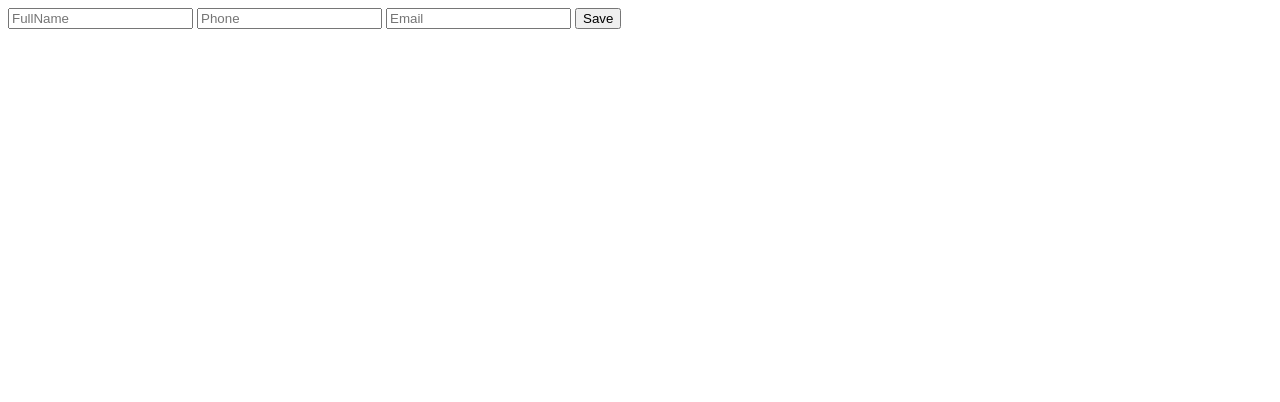
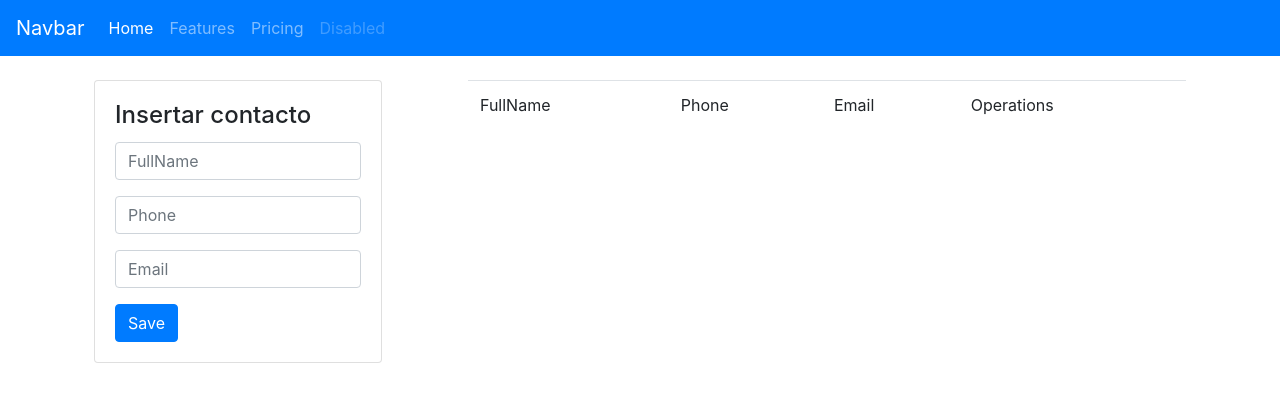
Before and after one commit to joseramirezq/pythoncrud, a Flask app: page / in a window 1280 px wide. Shown: the top 402 px of the page. Run offline with Flask 2, Linux system fonts and the light colour scheme; data that the repository does not hold is empty; some libraries are stand-ins or nearby versions.

Commit message:
Select de contactos

```diff
--- a/App.py
+++ b/App.py
@@ -1,19 +1,27 @@
-from flask import Flask, render_template, request
+from flask import Flask, render_template, request, redirect, url_for, flash
 from flask_mysqldb import MySQL
 
 app= Flask(__name__)
 
-
+#Mysqlconecction
 app.config['MYSQL_HOST']='localhost'
 app.config['MYSQL_USER']='root'
 app.config['MYSQL_PASSWORD']=''
 app.config['MYSQL_DB']='pythoncrud'
 mysql=MySQL(app)
 
+#inicializar una sesion
+app.secret_key = 'mysecretkey'
+
+
+
 
 @app.route('/')
 def Index():
-    return render_template('index.html')
+    cur = mysql.connection.cursor()
+    cur.execute('SELECT * FROM contacts')
+    data = cur.fetchall()
+    return render_template('index.html', contacts=data)
 
 @app.route('/add_contact', methods = ['POST'])
 def add_contac():
@@ -25,12 +33,13 @@ def add_contac():
        cur.execute('INSERT INTO contacts (fullname, phone, email) VALUES( %s, %s, %s)',
        (fullname, phone, email))
        mysql.connection.commit()
+       flash('Contacto añadido satisfactoriamente')
 
        print(fullname)
        print(phone)
        print(email)
 
-       return 'received'
+       return redirect(url_for('Index'))
 
 
 @app.route('/edit')
--- a/templates/index.html
+++ b/templates/index.html
@@ -1,9 +1,86 @@
-<form action="/add_contact" method="POST">
-    <input type="text" name="fullname" placeholder="FullName">
-    <input type="text" name="phone" placeholder="Phone">
-    <input type="text" name="email" placeholder="Email">
-   <button type="submit">
-       Save
-   </button>
+<!DOCTYPE html>
+<html lang="en">
 
-</form>
+<head>
+    <meta charset="UTF-8">
+    <meta name="viewport" content="width=device-width, initial-scale=1.0">
+    <meta http-equiv="X-UA-Compatible" content="ie=edge">
+    <link rel="stylesheet" href="https://stackpath.bootstrapcdn.com/bootstrap/4.2.1/css/bootstrap.min.css" integrity="sha384-GJzZqFGwb1QTTN6wy59ffF1BuGJpLSa9DkKMp0DgiMDm4iYMj70gZWKYbI706tWS"
+        crossorigin="anonymous">
+    <title>Document</title>
+</head>
+
+<body>
+        <nav class="navbar navbar-expand-lg navbar-dark bg-primary">
+                <a class="navbar-brand" href="#">Navbar</a>
+
+                <div class="collapse navbar-collapse" id="navbarNavAltMarkup">
+                  <div class="navbar-nav">
+                    <a class="nav-item nav-link active" href="#">Home <span class="sr-only">(current)</span></a>
+                    <a class="nav-item nav-link" href="#">Features</a>
+                    <a class="nav-item nav-link" href="#">Pricing</a>
+                    <a class="nav-item nav-link disabled" href="#" tabindex="-1" aria-disabled="true">Disabled</a>
+                  </div>
+                </div>
+              </nav>
+
+
+    {% with messages= get_flashed_messages() %}
+    {% if messages %}
+    {% for message in messages %}
+    <p>{{ message }}</p>
+    {% endfor %}
+    {% endif %}
+    {% endwith %}
+
+    <div class="container p-4">
+        <div class="row">
+            <div class="col-md-4">
+                <div class="card" style="width: 18rem;">
+                    <div class="card-body">
+                        <h4 class="card-title">Insertar contacto</h4>
+                        <form action="/add_contact" method="POST" class="">
+                            <input class="form-control mb-3" type="text" name="fullname" placeholder="FullName">
+                            <input class="form-control mb-3" type="text" name="phone" placeholder="Phone">
+                            <input class="form-control mb-3" type="text" name="email" placeholder="Email">
+                            <button class="btn btn-primary" type="submit">
+                                Save
+                            </button>
+
+                        </form>
+                    </div>
+                </div>
+
+            </div>
+
+            <div class="col-md-8">
+                <table class="table">
+                    <thead class="thead-dark">
+                        <tr>
+                            <td>FullName</td>
+                            <td>Phone</td>
+                            <td>Email</td>
+                            <td>Operations</td>
+                        </tr>
+                    </thead>
+                    <tbody>
+                        {% for contac in contacts %}
+                        <tr>
+                            <td>{{ contac.1}}</td>
+                            <td>{{ contac.2}}</td>
+                            <td>{{ contac.3}}</td>
+                            <td></td>
+                        </tr>
+                        {% endfor %}
+                    </tbody>
+                </table>
+            </div>
+        </div>
+    </div>
+
+
+
+
+</body>
+
+</html>
```
